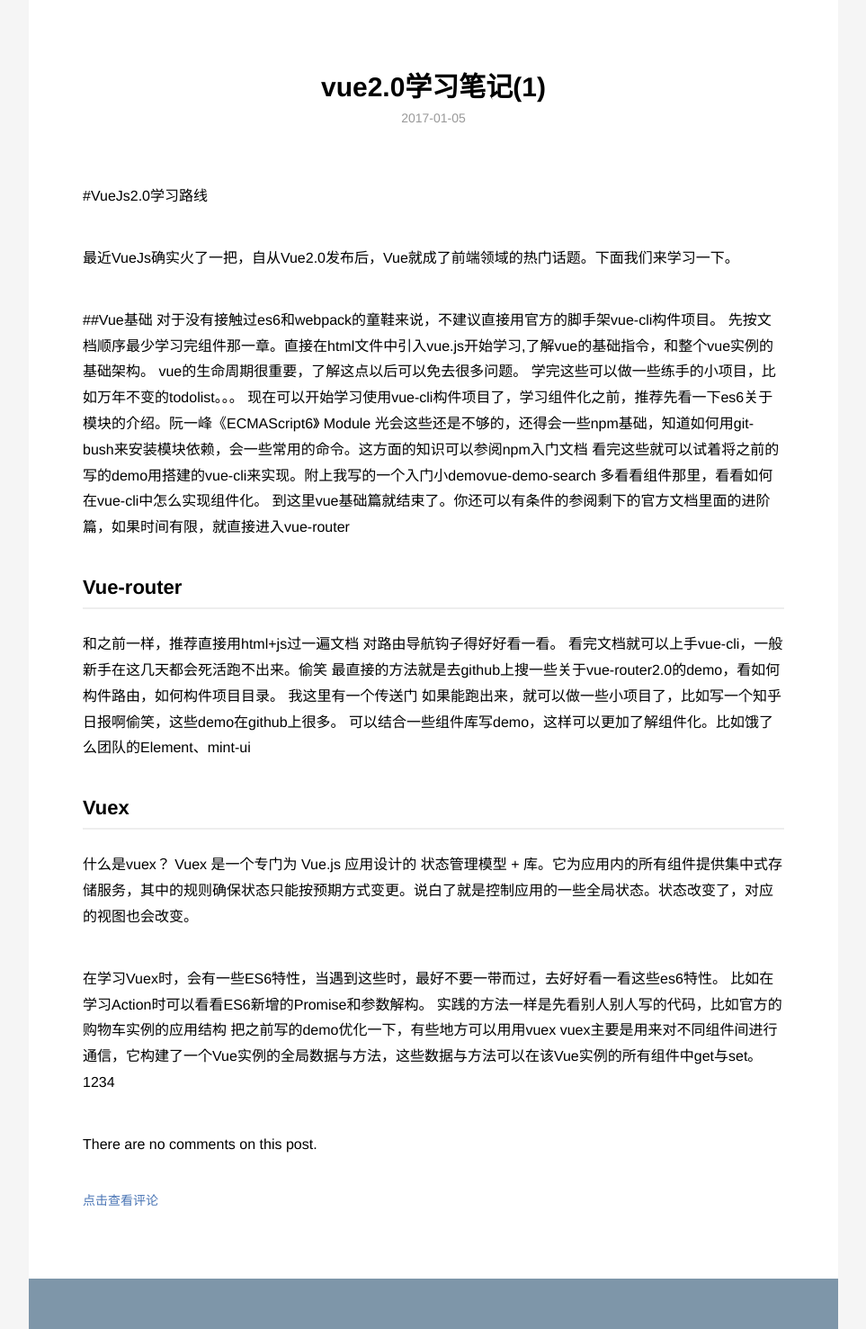
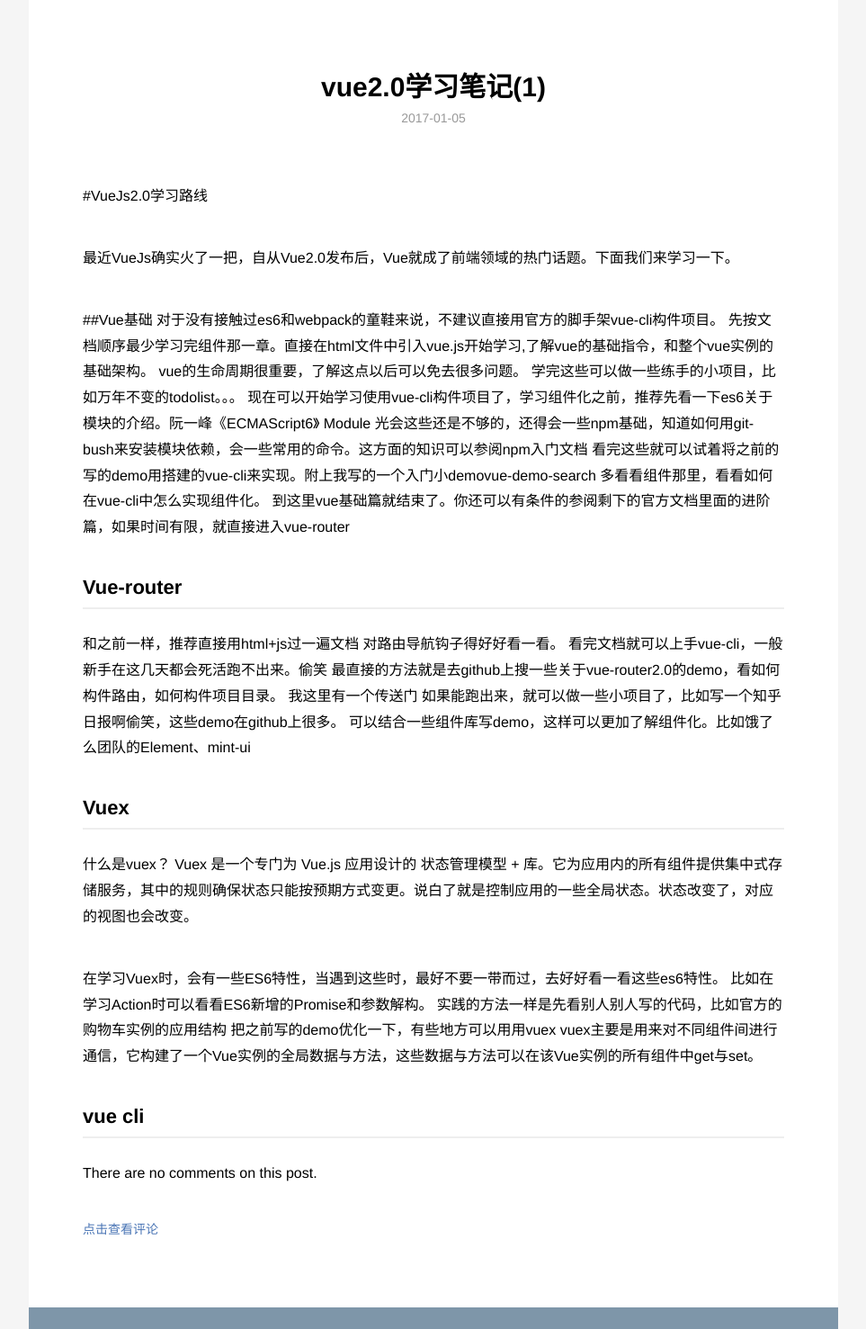
Before and after one commit to ioloveuu/ioloveuu.github.io, a Jekyll site: the page built from _posts/2017-01-05-vue-notes.md, in a window 1280 px wide, cut to the strip 0-1477 px from the top of the page. Shown: the whole strip at 90% size, without its empty margins (158-1121 px from the left). Built offline with Jekyll 4.4.1, drawn with Linux system fonts in a browser that asks for light colours; nearby versions of some CDN libraries; a script that is not in the unit is left out; grey boxes are pictures that could not be loaded.

Commit message:
Update 2017-01-05-vue-notes.md

```diff
--- a/_posts/2017-01-05-vue-notes.md
+++ b/_posts/2017-01-05-vue-notes.md
@@ -40,7 +40,8 @@
 比如在学习Action时可以看看ES6新增的Promise和参数解构。
 实践的方法一样是先看别人别人写的代码，比如官方的购物车实例的应用结构
 把之前写的demo优化一下，有些地方可以用用vuex
-vuex主要是用来对不同组件间进行通信，它构建了一个Vue实例的全局数据与方法，这些数据与方法可以在该Vue实例的所有组件中get与set。1234
+vuex主要是用来对不同组件间进行通信，它构建了一个Vue实例的全局数据与方法，这些数据与方法可以在该Vue实例的所有组件中get与set。
+## vue cli
 <noscript>Please enable JavaScript to view the comment form powered by <a href="https://commentit.io/">Comm(ent|it)</a></noscript>
 <div id="commentit"></div>
 <script type="text/javascript">
```
